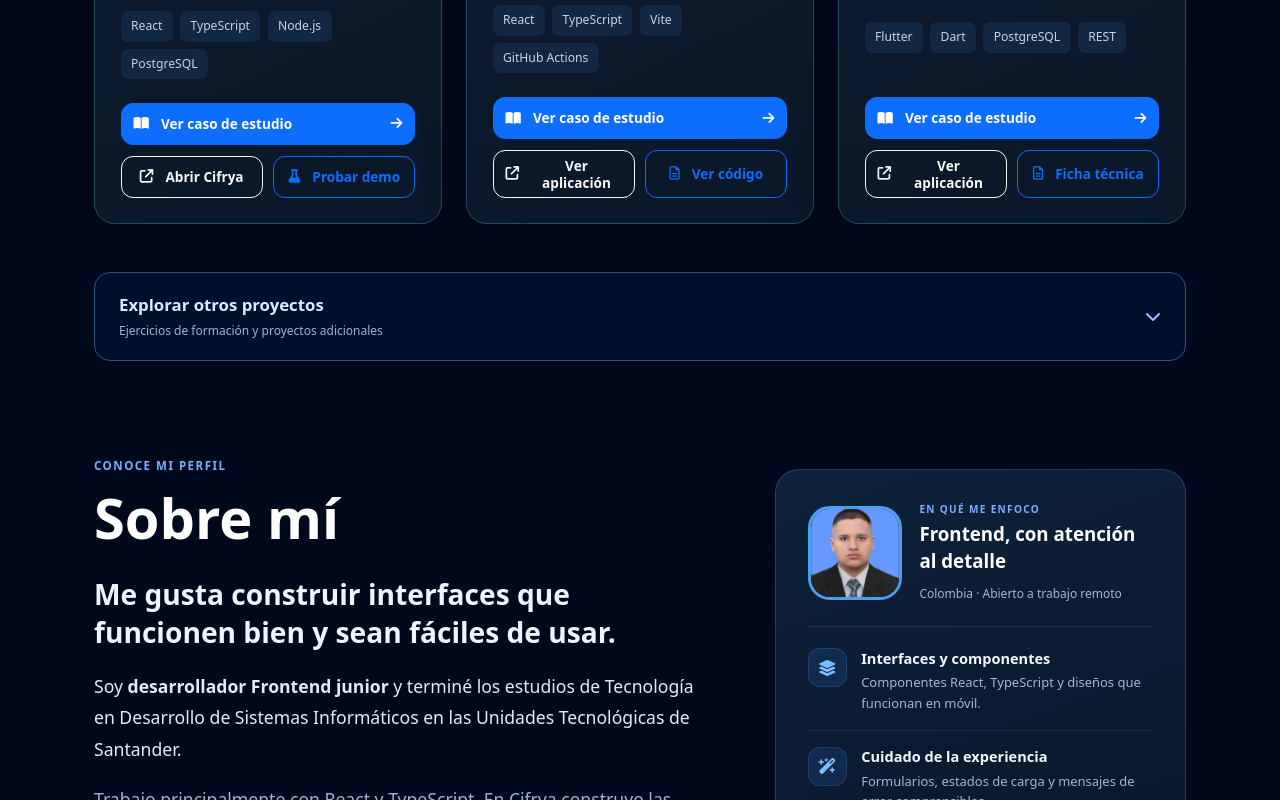
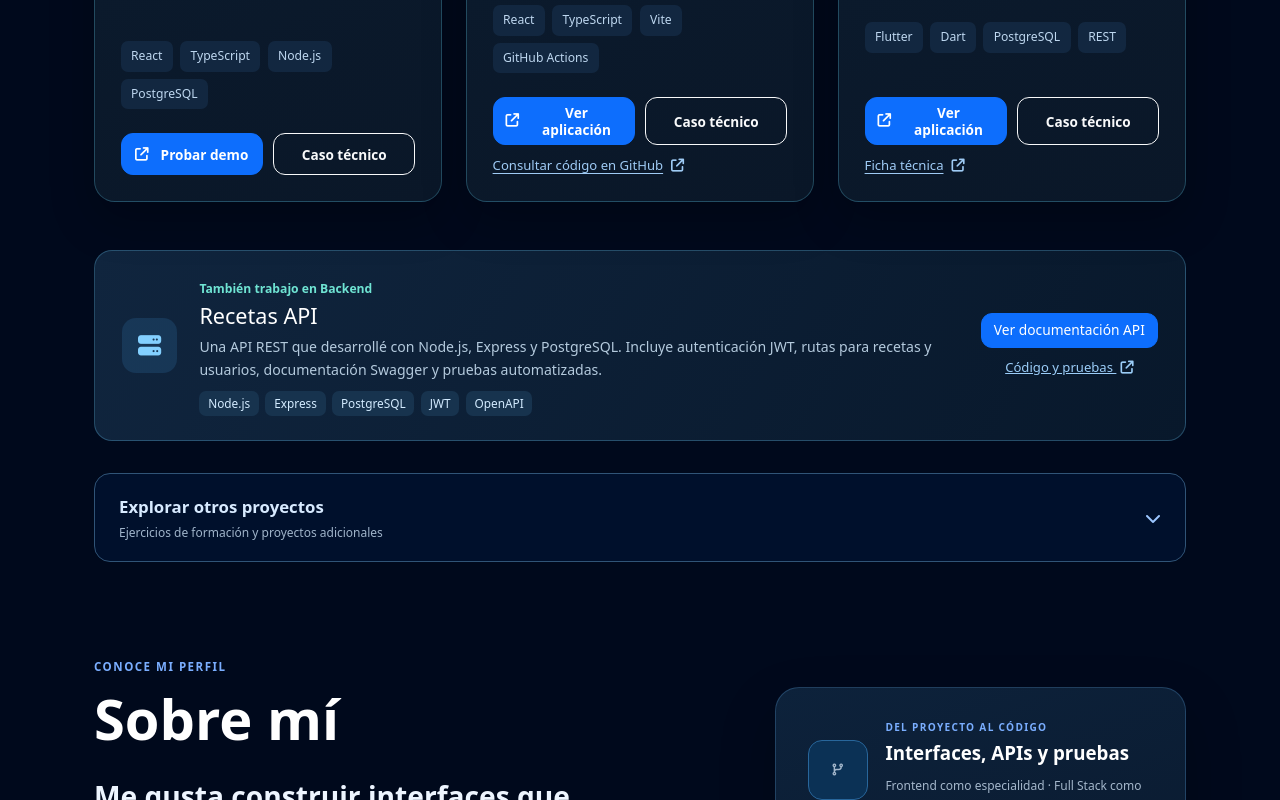
Before and after one commit to MelgarejoMaycol/Portafolio, a React (Vite) app: page / in a window 1280 px wide. Shown: the part 1540-2340 px from the top of the page. Built offline with nearby package versions, Linux system fonts and the light colour scheme.

Commit message:
feat(portfolio): destacar Recetas API y mostrar evidencias técnicas

```diff
--- a/src/components/CasoTecnico.jsx
+++ b/src/components/CasoTecnico.jsx
@@ -12,6 +12,12 @@ const casos = {
       { titulo: 'Una decisión técnica', texto: 'Uso TanStack Query con claves por espacio de trabajo. Después de crear o editar una cuenta, invalido las consultas de cuentas, dashboard y proyecciones para solicitar los datos actualizados.' },
       { titulo: 'Dónde verlo', texto: 'La demo permite recorrer las funciones principales sin registrarse. El código de producción es privado y no atribuyo resultados comerciales que no he medido.' }
     ],
+    evidencia: {
+      titulo: 'Una implementación que puedes preguntar en entrevista',
+      detalle: 'En los hooks de cuentas, la invalidación de consultas incluye cuentas, dashboard y proyecciones después de una mutación. Esto ayuda a evitar vistas desactualizadas sin recalcular saldos independientemente en cada pantalla.',
+      enlace: 'https://github.com/MelgarejoMaycol/Portafolio/blob/main/docs/CIFRYA_CASO_TECNICO.md',
+      textoEnlace: 'Ver explicación de arquitectura'
+    },
     aclaracion: 'La descripción se basa en el código del proyecto. La demo no equivale a una auditoría de todas las operaciones financieras.',
     enlaces: [
       { texto: 'Abrir demo', url: 'https://cifrya.com/demo', principal: true },
@@ -29,6 +35,12 @@ const casos = {
       { titulo: 'Una decisión técnica', texto: 'Separé las utilidades de traducción y presentación de las pantallas. Añadí pruebas de búsqueda, ingredientes, puntuaciones y textos, ejecutadas junto con lint y build en GitHub Actions.' },
       { titulo: 'Dónde verlo', texto: 'La aplicación y el repositorio son públicos. Se pueden revisar las utilidades, los tests y el flujo de integración continua.' }
     ],
+    evidencia: {
+      titulo: 'Pruebas públicas del proyecto',
+      detalle: 'El repositorio contiene utilidades para traducir y presentar recetas y una CI que ejecuta lint, pruebas TypeScript y build. Puedes comprobarlo sin iniciar sesión.',
+      enlace: 'https://github.com/MelgarejoMaycol/Recetas-TS/actions/workflows/ci.yml',
+      textoEnlace: 'Ver ejecuciones de pruebas'
+    },
     aclaracion: 'Es un proyecto formativo; no le atribuyo usuarios de producción ni métricas de negocio.',
     enlaces: [
       { texto: 'Abrir aplicación', url: 'https://recetas-ts.vercel.app/', principal: true },
@@ -46,6 +58,12 @@ const casos = {
       { titulo: 'Cómo trabajamos', texto: 'Revisamos requisitos y diseños entre los dos. Yo lideré el frontend y mi compañera desarrolló principalmente el backend Spring Boot y su despliegue.' },
       { titulo: 'Dónde verlo', texto: 'La aplicación web y la ficha pública muestran el alcance del proyecto. No publico documentación privada ni afirmo uso empresarial que no haya verificado.' }
     ],
+    evidencia: {
+      titulo: 'Interfaz desarrollada en equipo',
+      detalle: 'El frontend Flutter permite consultar registros y gestionar documentos según los roles del sistema. Diseñé la base de datos y programé el cliente; el servidor Spring Boot fue desarrollado principalmente por mi compañera.',
+      enlace: 'https://github.com/MelgarejoMaycol/TRACKFILE',
+      textoEnlace: 'Ver frontend en GitHub'
+    },
     aclaracion: 'Es un proyecto académico colaborativo, no una experiencia laboral contratada como desarrollador.',
     enlaces: [
       { texto: 'Abrir aplicación', url: 'https://trackfile.vercel.app/', principal: true },
@@ -129,6 +147,18 @@ export default function CasoTecnico({ proyectoId, onClose }) {
               </div>
             ))}
           </div>
+          {caso.evidencia && (
+            <div className="project-case-evidence">
+              <div>
+                <h3>{caso.evidencia.titulo}</h3>
+                <p>{caso.evidencia.detalle}</p>
+              </div>
+              <a href={caso.evidencia.enlace} target="_blank" rel="noopener noreferrer">
+                {caso.evidencia.textoEnlace}
+                <i className="fa-solid fa-arrow-up-right-from-square ms-2" aria-hidden="true"></i>
+              </a>
+            </div>
+          )}
           <p className="project-case-disclaimer">{caso.aclaracion}</p>
         </div>
         <footer className="cv-dialog-footer project-case-footer">
--- a/src/components/Proyectos.jsx
+++ b/src/components/Proyectos.jsx
@@ -55,33 +55,60 @@ export default function Proyectos() {
                       {proyecto.stack.map((tecnologia) => <span key={tecnologia}>{tecnologia}</span>)}
                     </div>
                     <div className="project-card-actions">
-                      <button type="button" onClick={() => setProyectoActivo(proyecto.id)} className="btn btn-primary project-case-cta">
-                        <i className="fa-solid fa-book-open me-2" aria-hidden="true"></i>
-                        Ver caso de estudio
-                        <i className="fa-solid fa-arrow-right ms-auto" aria-hidden="true"></i>
-                      </button>
-                      <div className="project-external-actions">
-                        <a href={proyecto.linkPagina} target="_blank" rel="noopener noreferrer" className="btn btn-outline-light">
+                      <div className="project-primary-actions">
+                        <a
+                          href={proyecto.linkDemo || proyecto.linkPagina}
+                          target="_blank"
+                          rel="noopener noreferrer"
+                          className="btn btn-primary"
+                        >
                           <i className="fa-solid fa-arrow-up-right-from-square me-2" aria-hidden="true"></i>
-                          {proyecto.id === 'cifrya' ? 'Abrir Cifrya' : 'Ver aplicación'}
+                          {proyecto.id === 'cifrya' ? 'Probar demo' : 'Ver aplicación'}
                         </a>
-                        {proyecto.linkDemo && proyecto.linkDemo !== proyecto.linkPagina ? (
-                          <a href={proyecto.linkDemo} target="_blank" rel="noopener noreferrer" className="btn btn-outline-primary">
-                            <i className="fa-solid fa-flask me-2" aria-hidden="true"></i>Probar demo
-                          </a>
-                        ) : (
-                          <a href={proyecto.linkDetalles} target="_blank" rel="noopener noreferrer" className="btn btn-outline-primary">
-                            <i className="fa-regular fa-file-lines me-2" aria-hidden="true"></i>
-                            {proyecto.id === 'recetas-ts' ? 'Ver código' : (proyecto.detalleLabel || 'Ficha pública')}
-                          </a>
-                        )}
+                        <button
+                          type="button"
+                          onClick={() => setProyectoActivo(proyecto.id)}
+                          className="btn btn-outline-light project-case-cta"
+                        >
+                          Caso técnico
+                        </button>
                       </div>
+                      {proyecto.linkDetalles && (
+                        <a className="project-code-link" href={proyecto.linkDetalles} target="_blank" rel="noopener noreferrer">
+                          {proyecto.id === 'recetas-ts' ? 'Consultar código en GitHub' : (proyecto.detalleLabel || 'Leer documentación')}
+                          <i className="fa-solid fa-arrow-up-right-from-square ms-2" aria-hidden="true"></i>
+                        </a>
+                      )}
                     </div>
                   </div>
                 </article>
               </div>
             ))}
           </div>
+
+          <aside className="backend-feature" aria-labelledby="recetas-api-title">
+            <div className="backend-feature-icon" aria-hidden="true"><i className="fa-solid fa-server"></i></div>
+            <div className="backend-feature-copy">
+              <span className="backend-feature-eyebrow">También trabajo en Backend</span>
+              <h3 id="recetas-api-title">Recetas API</h3>
+              <p>
+                Una API REST que desarrollé con Node.js, Express y PostgreSQL.
+                Incluye autenticación JWT, rutas para recetas y usuarios,
+                documentación Swagger y pruebas automatizadas.
+              </p>
+              <div className="backend-feature-stack" aria-label="Tecnologías de Recetas API">
+                {['Node.js', 'Express', 'PostgreSQL', 'JWT', 'OpenAPI'].map(item => <span key={item}>{item}</span>)}
+              </div>
+            </div>
+            <div className="backend-feature-actions">
+              <a className="btn btn-primary" href="https://recetas-api-j4p8.onrender.com/api-docs" target="_blank" rel="noopener noreferrer">
+                Ver documentación API
+              </a>
+              <a href="https://github.com/MelgarejoMaycol/recetas-api" target="_blank" rel="noopener noreferrer">
+                Código y pruebas <i className="fa-solid fa-arrow-up-right-from-square ms-1" aria-hidden="true"></i>
+              </a>
+            </div>
+          </aside>
 
           <details className="otros-proyectos-panel" id="otros-proyectos">
             <summary className="otros-proyectos-toggle">
--- a/src/components/SobreMi.jsx
+++ b/src/components/SobreMi.jsx
@@ -1,5 +1,3 @@
-import avatar from '../../public/foto-profesional.jpg'
-
 const fortalezas = [
   {
     icono: 'fa-solid fa-layer-group',
@@ -36,7 +34,8 @@ export default function SobreMi({ onOpenCV }) {
             <p className="sobre-secondary">
               Trabajo principalmente con React y TypeScript. En Cifrya construyo las pantallas
               de cuentas, movimientos y presupuestos, y las conecto con una API que también desarrollo.
-              En Recetas TS puedes revisar mi código y las pruebas automatizadas.
+              En Recetas TS puedes revisar mi código y las pruebas automatizadas. También he
+              desarrollado servicios Backend con Node.js y PostgreSQL.
             </p>
             <div className="sobre-tags" aria-label="Tecnologías principales">
               {['React', 'TypeScript', 'JavaScript', 'HTML / CSS', 'UI responsiva'].map((tag) => (
@@ -55,12 +54,12 @@ export default function SobreMi({ onOpenCV }) {
           </div>
 
           <aside className="sobre-profile-card" aria-label="Especialidades y enlaces profesionales">
-            <div className="sobre-profile-intro">
-              <img src={avatar} alt="Maycol Melgarejo" className="sobre-photo" loading="lazy" />
+            <div className="sobre-profile-intro sobre-profile-tech">
+              <span className="sobre-tech-icon" aria-hidden="true"><i className="fa-solid fa-code-branch"></i></span>
               <div>
-                <p className="sobre-card-eyebrow">EN QUÉ ME ENFOCO</p>
-                <h3>Frontend, con atención al detalle</h3>
-                <span>Colombia · Abierto a trabajo remoto</span>
+                <p className="sobre-card-eyebrow">DEL PROYECTO AL CÓDIGO</p>
+                <h3>Interfaces, APIs y pruebas</h3>
+                <span>Frontend como especialidad · Full Stack como práctica</span>
               </div>
             </div>
             <div className="sobre-capabilities">
--- a/src/index.css
+++ b/src/index.css
@@ -1709,3 +1709,30 @@ h2 {
 @media (prefers-reduced-motion: reduce) {
   .certificaciones-archivo-toggle i { transition: none; }
 }
+
+
+
+/* Tarjetas: dos acciones claras y un enlace técnico más discreto. */
+.project-primary-actions { display: grid; grid-template-columns: repeat(2, minmax(0, 1fr)); gap: .65rem; }
+.project-primary-actions .btn { min-width: 0; white-space: normal; line-height: 1.25; }
+.project-code-link { align-self: flex-start; color: #9fcbf5; font-size: .82rem; text-decoration: underline; text-underline-offset: 3px; }
+.project-code-link:hover, .project-code-link:focus-visible { color: white; }
+.backend-feature { display: grid; grid-template-columns: 58px minmax(0, 1fr) auto; align-items: center; gap: 1.2rem; padding: 1.5rem 1.7rem; margin-bottom: 2rem; border: 1px solid rgba(100,190,230,.3); border-radius: 18px; background: linear-gradient(120deg, #10253e, #08182b); }
+.backend-feature-icon { display: grid; place-items: center; width: 55px; height: 55px; border-radius: 14px; background: rgba(67,158,230,.15); color: #83d0ff; font-size: 1.45rem; }
+.backend-feature-eyebrow { color: #6fe4d3; font-size: .76rem; font-weight: 700; }
+.backend-feature h3 { color: #fff; font-size: 1.35rem; margin: .25rem 0 .45rem; }
+.backend-feature p { color: #b4cadd; font-size: .88rem; line-height: 1.6; margin-bottom: .6rem; }
+.backend-feature-stack { display: flex; flex-wrap: wrap; gap: .4rem; }
+.backend-feature-stack span { background: #17334e; color: #d3ebff; padding: .25rem .55rem; border-radius: 7px; font-size: .74rem; }
+.backend-feature-actions { display: grid; justify-items: center; gap: .65rem; }
+.backend-feature-actions .btn { white-space: nowrap; border-radius: 11px; font-size: .86rem; }
+.backend-feature-actions > a:not(.btn) { color: #9bcdf8; font-size: .82rem; }
+.sobre-tech-icon { flex: none; display: grid; place-items: center; border-radius: 14px; width: 60px; height: 60px; background: #0b3155; border: 1px solid #28669b; color: #77d6ea; font-size: 1.4rem; }
+.project-case-evidence { display: flex; align-items: center; justify-content: space-between; flex-wrap: wrap; gap: 1rem; margin-top: 1.1rem; padding: 1.15rem; border: 1px solid rgba(119,204,235,.28); background: rgba(23,72,105,.22); border-radius: 12px; }
+.project-case-evidence > div { flex: 1 1 300px; }
+.project-case-evidence h3 { font-size: .98rem; color: #dff4ff; margin-bottom: .35rem; }
+.project-case-evidence p { font-size: .85rem; line-height: 1.6; color: #b9cfe2; margin: 0; }
+.project-case-evidence a { color: #9dd7ff; font-size: .83rem; }
+.contacto-honeypot { position: absolute; width: 1px; height: 1px; overflow: hidden; clip: rect(0, 0, 0, 0); clip-path: inset(50%); white-space: nowrap; }
+@media (max-width: 991px) { .backend-feature { grid-template-columns: 58px minmax(0, 1fr); } .backend-feature-actions { grid-column: 2; justify-items: start; } }
+@media (max-width: 575px) { .project-primary-actions { grid-template-columns: 1fr; } .backend-feature { grid-template-columns: 1fr; padding: 1.15rem; } .backend-feature-actions { grid-column: 1; } }
```
Also changed, not shown: src/components/Contacto.jsx (+24 -2 lines), src/data/proyectos.js (+1 -10 lines), 1 other file (tests, documents, lock files or other folders).
